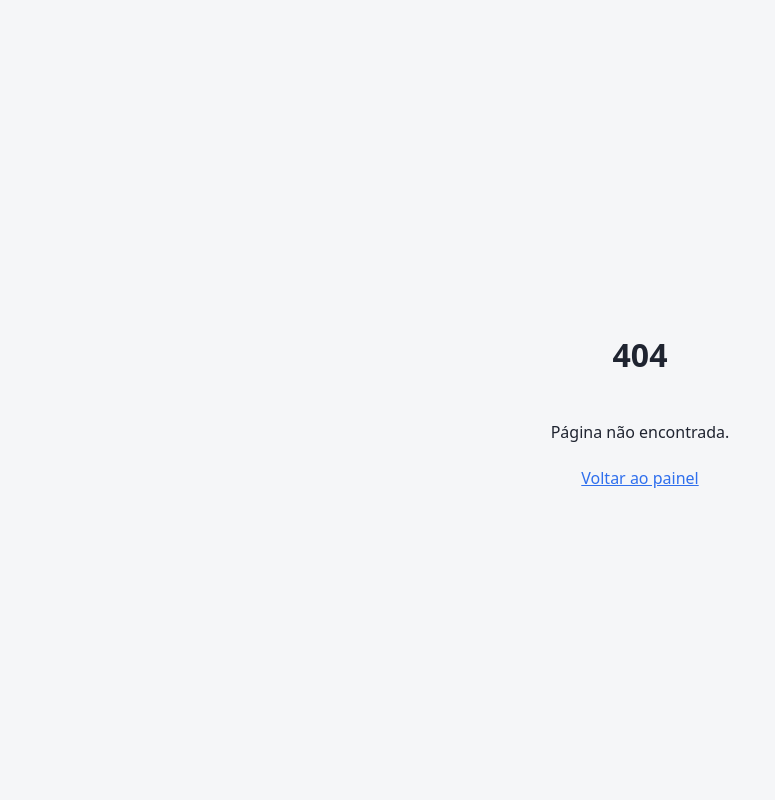
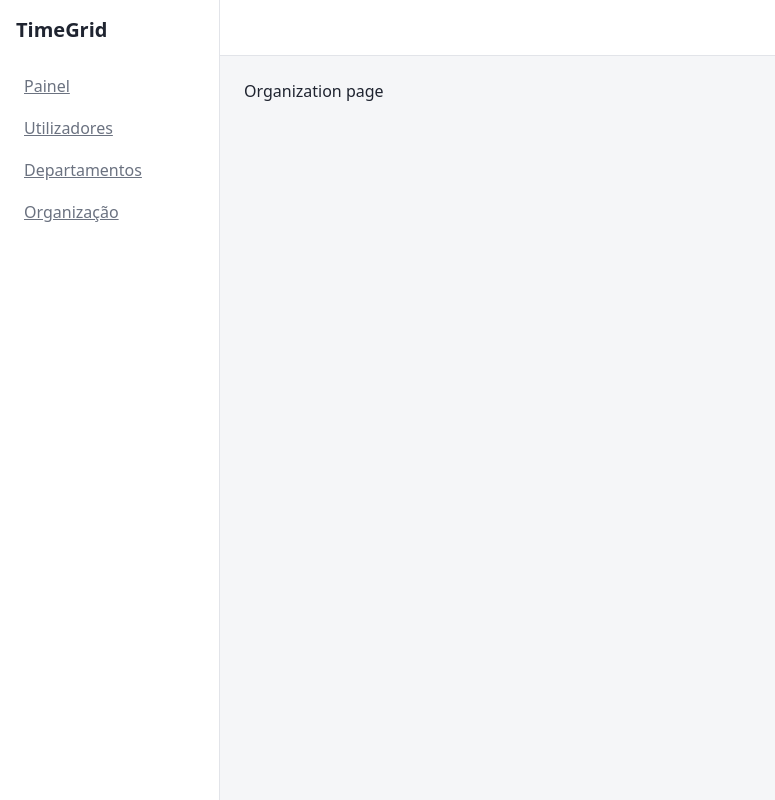
Before and after one commit to goncaloe/timegrid, a React (Vite) app in the folder frontend/: page /organization in a window 1280 px wide. Before the commit this address had no page. Shown: the whole page, without its empty margins (0-775 px from the left). Built offline with nearby package versions, Linux system fonts and the light colour scheme.

Commit message:
primeiros componentes das paginas Users, Teams e Organization

```diff
--- a/frontend/src/App.tsx
+++ b/frontend/src/App.tsx
@@ -2,6 +2,9 @@ import { BrowserRouter, Route, Routes } from 'react-router-dom';
 import Layout from './components/Layout';
 import Spinner from './components/Spinner';
 import DashboardPage from './pages/DashboardPage';
+import UsersPage from './features/users/UsersPage';
+import TeamsPage from './features/teams/TeamsPage';
+import OrganizationPage from './features/organization/OrganizationPage';
 import LoginPage from './pages/LoginPage';
 import NotFoundPage from './pages/NotFoundPage';
 import { useAuth } from './auth/useAuth';
@@ -24,6 +27,9 @@ function App() {
         <Route path="/login" element={<LoginPage />} />
         <Route element={<Layout />}>
           <Route path="/" element={<DashboardPage />} />
+            <Route path="/users" element={<UsersPage />} />
+            <Route path="/teams" element={<TeamsPage />} />
+            <Route path="/organization" element={<OrganizationPage />} />
         </Route>
         <Route path="*" element={<NotFoundPage />} />
       </Routes>
--- a/frontend/src/components/Sidebar.tsx
+++ b/frontend/src/components/Sidebar.tsx
@@ -1,6 +1,18 @@
+import { NavLink } from 'react-router-dom';
 import styles from './Sidebar.module.css';
 
-const NAV_ITEMS = ['Painel', 'Utilizadores'];
+interface NavItem {
+  label: string;
+  path: string;
+  permissions?: string[];
+}
+
+const NAV_ITEMS: NavItem[] = [
+  { label: 'Painel', path: '/' },
+  { label: 'Utilizadores', path: '/users' },
+  { label: 'Departamentos', path: '/teams' },
+  { label: 'Organização', path: '/organization' },
+];
 
 function Sidebar() {
   return (
@@ -8,9 +20,14 @@ function Sidebar() {
       <div className={styles.brand}>TimeGrid</div>
       <nav className={styles.nav}>
         {NAV_ITEMS.map((item) => (
-          <span key={item} className={styles.navItem}>
-            {item}
-          </span>
+          <NavLink
+            key={item.path}
+            to={item.path}
+            end={item.path === '/'}
+            className={({ isActive }) => (isActive ? `${styles.navItem} ${styles.navItemActive}` : styles.navItem)}
+          >
+            {item.label}
+          </NavLink>
         ))}
       </nav>
     </aside>
--- /dev/null
+++ b/frontend/src/features/organization/OrganizationPage.tsx
@@ -0,0 +1,7 @@
+function OrganizationPage() {
+  return (
+    <div>Organization page</div>
+  );
+}
+
+export default OrganizationPage;
--- /dev/null
+++ b/frontend/src/features/teams/TeamsPage.tsx
@@ -0,0 +1,7 @@
+function TeamsPage() {
+  return (
+    <div>Teams page</div>
+  );
+}
+
+export default TeamsPage;
--- /dev/null
+++ b/frontend/src/features/users/UsersPage.tsx
@@ -0,0 +1,7 @@
+function UsersPage() {
+  return (
+    <div>Users page</div>
+  );
+}
+
+export default UsersPage;
```
